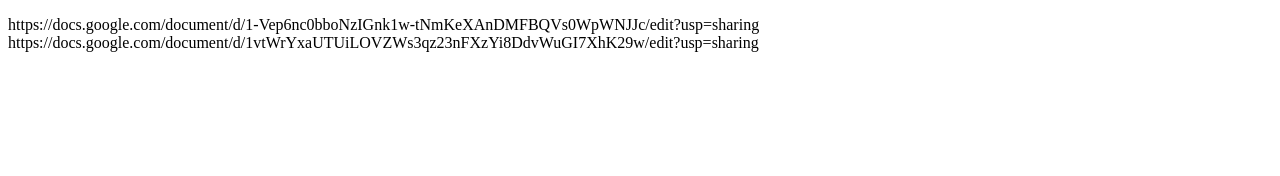
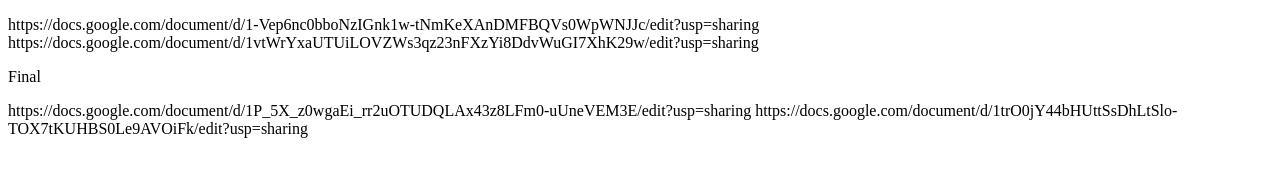
Before and after one commit to ung0v/my-portfolio, a plain HTML site: page index.html in a window 1280 px wide. Drawn offline with Linux system fonts and the light colour scheme.

Commit message:
do an final

```diff
--- a/index.html
+++ b/index.html
@@ -12,5 +12,10 @@
       https://docs.google.com/document/d/1-Vep6nc0bboNzIGnk1w-tNmKeXAnDMFBQVs0WpWNJJc/edit?usp=sharing
       https://docs.google.com/document/d/1vtWrYxaUTUiLOVZWs3qz23nFXzYi8DdvWuGI7XhK29w/edit?usp=sharing
     </p>
+    <p>Final</p>
+    <p>
+      https://docs.google.com/document/d/1P_5X_z0wgaEi_rr2uOTUDQLAx43z8LFm0-uUneVEM3E/edit?usp=sharing
+      https://docs.google.com/document/d/1trO0jY44bHUttSsDhLtSlo-TOX7tKUHBS0Le9AVOiFk/edit?usp=sharing
+    </p>
   </body>
 </html>
```
